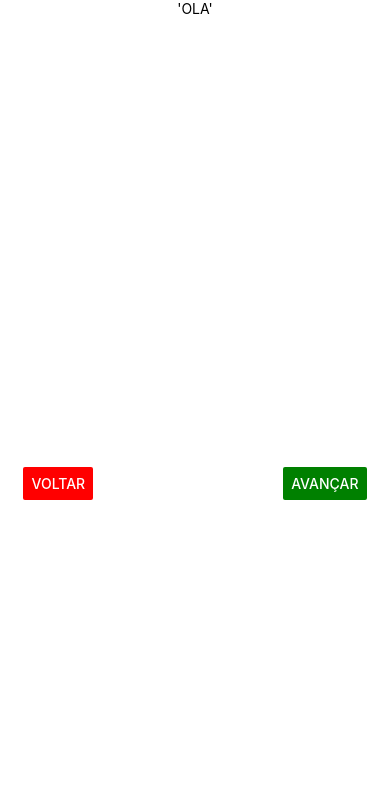
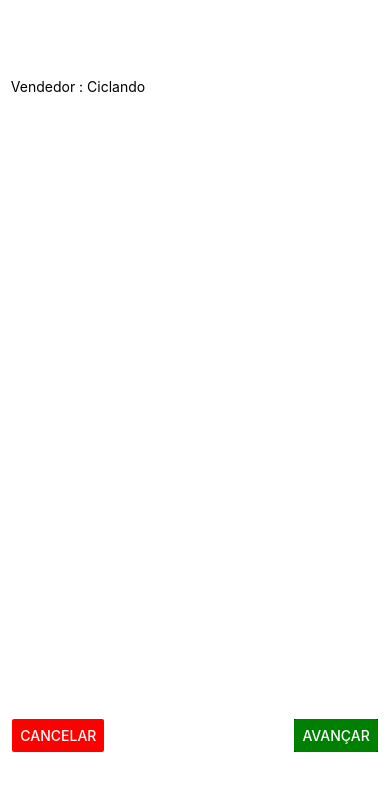
Before and after one commit to thiagooterolima/REACT, a React Native app: screen / in a window 390 px wide. Shown: the top 790 px of the page. Built offline with nearby package versions, Linux system fonts and the light colour scheme.

Commit message:
botao feito

```diff
--- a/componets/BotaoCat.js
+++ b/componets/BotaoCat.js
@@ -1,37 +1,54 @@
 import React from 'react';
-import { StyleSheet, Button, View, SafeAreaView, Text, Alert} from 'react-native';
+import { StyleSheet, Button, View, SafeAreaView, Text, Alert, TextComponent,TouchableOpacity,onChange} from 'react-native';
 
-const BotCat = () => (
+const BotCat = () => {
+
+    return (
+
 
   <View style={estilo.container}>
 
-      <View style={estilo.direito}>
+    <View style={estilo.direito}>
       <Button
-        title='Avançar'
+         title='Avançar'
          color='green'
          onPress={() => Alert.alert('AVANÇAR!')}
          />
 
-         </View>
+        </View>
 
-      <View style={estilo.esquerdo}>
+     <View style={estilo.esquerdo}>
+
       <Button
-        title="Voltar"
-        color="red"
-         onPress={() => Alert.alert('VOLTOU!')}
+         color='red'
+         title ="CANCELAR"
+         onPress={() => Alert.alert('VOLTOU!')}>
 
-        />
-       </View>
+
+        </Button>
+        </View>
+
+
+
 
       </View>
 
-);
+
+
+
+
+
+    )
+ }
+
+
 
 
 
 const estilo = StyleSheet.create({
 
 direito : {
+    backgroundColor:'black'
 
 
 },
@@ -39,6 +56,13 @@ direito : {
  esquerdo : {
 
   paddingRight:190,
+  borderBottomColor:'green',
+  borderColor:'green',
+  color:'green',
+  title:'Voltar'
+
+
+
 
  },
 
@@ -46,8 +70,13 @@ direito : {
  justifyContent:'center',
  marginHorizontal:16,
  flexDirection:'row-reverse',
- marginTop:450,
+ marginTop:'160%',
  },
+
+ posiçao:{
+    position:'absolute',
+    color:'green'
+ }
 
 
 
--- a/src/telas/CatProduto.js
+++ b/src/telas/CatProduto.js
@@ -6,8 +6,9 @@ const Categoria =() => {
     return(
 
         <SafeAreaView style={styles.container}>
-            <Text style={styles.text}>'OLA'</Text>
-            <BotCat></BotCat>
+            <Text style = {styles.text} >Vendedor : Ciclando</Text>
+           <BotCat></BotCat>
+
 
          </SafeAreaView>
     );
@@ -16,12 +17,15 @@ const Categoria =() => {
 
 const styles = StyleSheet.create({
     container: {
-      alignItems: 'center',
-      justifyContent: 'center',
+        justifyContent:'center',
+        alignItems:'center',
+
     },
 
     text:{
         color:'black',
+        marginTop:'20%',
+        marginRight:'60%'
 
     }
   });
```
